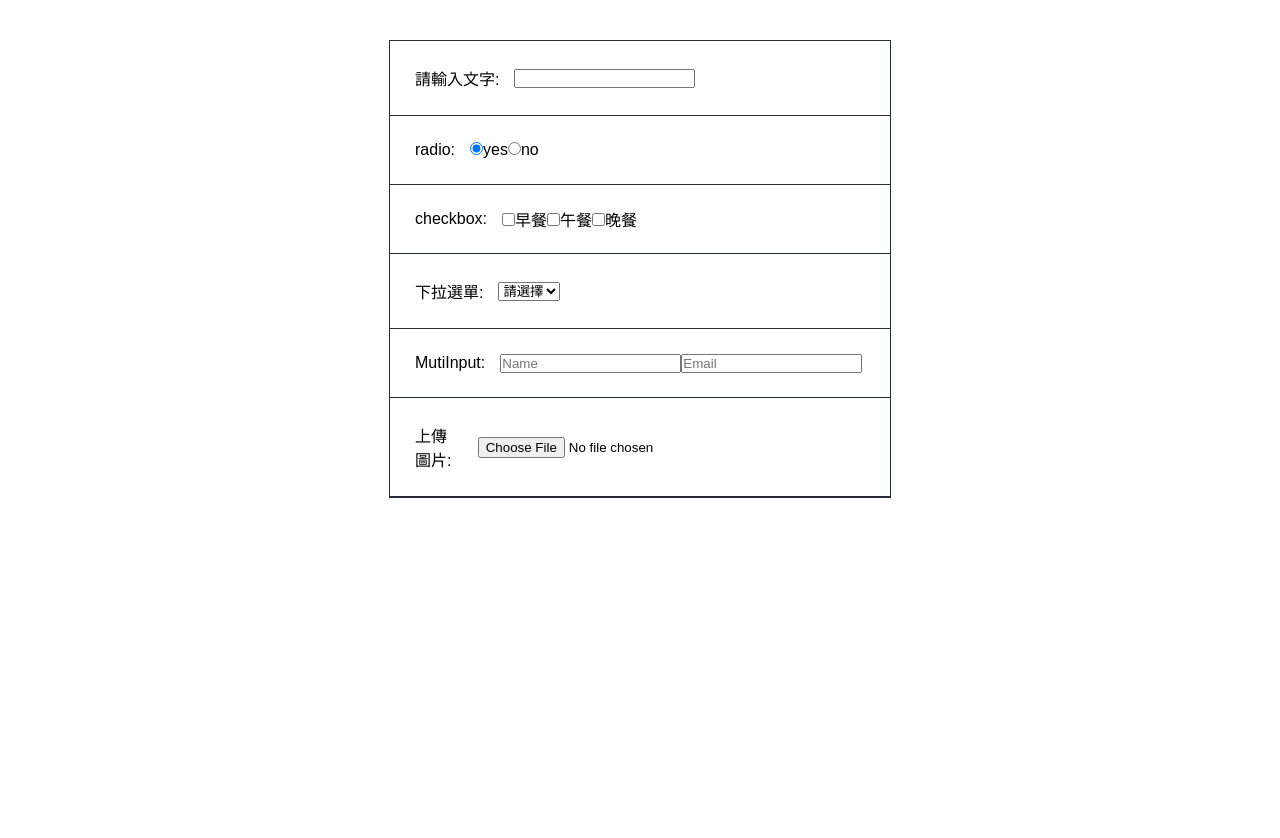
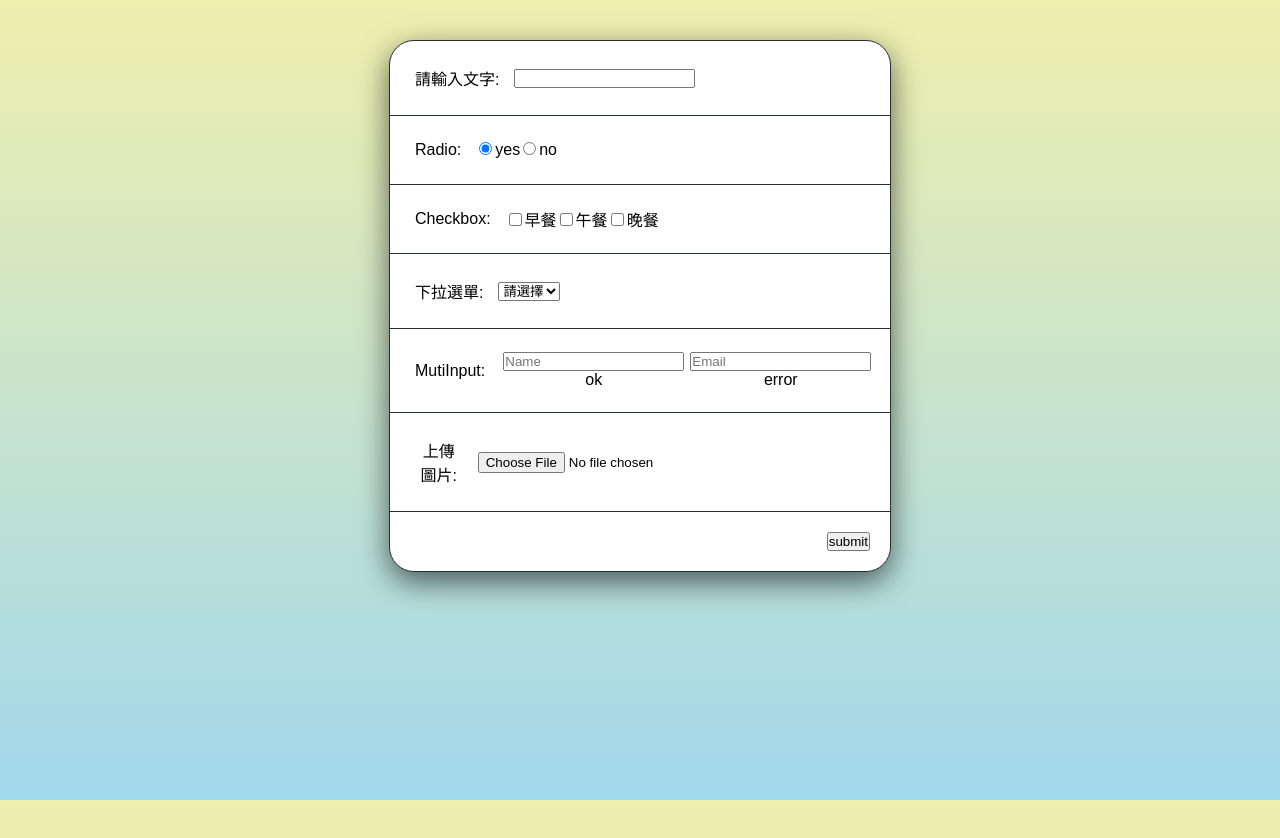
Before and after one commit to VanessaLin9/Practice-Form, a React (Create React App) app: page / in a window 1280 px wide. Before the commit the page ends 800 px from the top, so only its background shows below. Built offline with nearby package versions, Linux system fonts and the light colour scheme.

Commit message:
email validation

```diff
--- a/src/App.css
+++ b/src/App.css
@@ -3,13 +3,13 @@
 }
 
 
-@media (prefers-reduced-motion: no-preference) {
+/* @media (prefers-reduced-motion: no-preference) {
   .App-logo {
     animation: App-logo-spin infinite 20s linear;
   }
-}
+} */
 
-.App-header {
+/* .App-header {
   background-color: #282c34;
   min-height: 100vh;
   display: flex;
@@ -18,9 +18,9 @@
   justify-content: center;
   font-size: calc(10px + 2vmin);
   color: white;
-}
+} */
 
-.App-link {
+/* .App-link {
   color: #61dafb;
 }
 
@@ -31,8 +31,11 @@
   to {
     transform: rotate(360deg);
   }
+} */
+body {
+  height: 100vh;
+  background: linear-gradient(0deg, rgb(161, 216, 236), rgb(239, 239, 173))fixed center center/100% 100%;
 }
-
 .container {
   width: 500px;
   display: flex;
@@ -41,7 +44,10 @@
   align-items: center;
   margin: 40px auto;
   border: 1px solid #282c34;
+  border-radius: 25px;
   padding:0;
+  background-color: #fff;
+  box-shadow: 0 10px 30px rgba(0, 0, 0, .6)
 }
 
 .inputForm {
@@ -61,6 +67,12 @@
   padding: 5px;
   margin-right: 10px;
 }
+.inputBox .checkItem {
+  margin: 0 3px;
+}
+.inputBox .mutiBox {
+  margin: 3px;
+}
 .inputBox .showImg {
   width:200px;
 }
@@ -68,3 +80,7 @@
   width: 100%;
   vertical-align: middle;
 }
+.submitBtn {
+  justify-content: flex-end;
+  border-bottom: none;
+}
--- a/src/App.js
+++ b/src/App.js
@@ -3,9 +3,9 @@ import './App.css';
 
 function App() {
   return (
-    <>
+    <section className='App'>
      <Input />
-    </>
+    </section>
   );
 }
 
--- a/src/Input/index.jsx
+++ b/src/Input/index.jsx
@@ -1,5 +1,11 @@
-import { useState } from 'react'
+import { useState, useEffect } from 'react'
 const eatSomething = [{label:'早餐', finish:false}, {label:'午餐', finish:false}, {label:'晚餐', finish:false}]
+
+function validateEmail(email) {
+  const re =
+    /^(([^<>()[\]\\.,;:\s@"]+(\.[^<>()[\]\\.,;:\s@"]+)*)|(".+"))@((\[[0-9]{1,3}\.[0-9]{1,3}\.[0-9]{1,3}\.[0-9]{1,3}\])|(([a-zA-Z\-0-9]+\.)+[a-zA-Z]{2,}))$/;
+  return re.test(String(email).toLowerCase());
+}
 
 const Input = ()=> {
   const [text, setText] = useState('')
@@ -8,7 +14,12 @@ const Input = ()=> {
   const [select, setSelect] = useState('')
   const [nameInput, setNameInput] = useState('')
   const [emailInput, setEmailInput] = useState('')
+  const [validateResult, setValidateResult] = useState('')
   const [base64, setBase64] = useState('')
+  useEffect(()=> {
+    const isValidateEmail = validateEmail(emailInput)
+    setValidateResult(isValidateEmail)
+  }, [emailInput])
 
   const atInputChange= (e) => {
     const idx = e.target.dataset.index /1
@@ -32,16 +43,17 @@ const Input = ()=> {
     <div className="inputBox">
       <p className="hint">請輸入文字:</p>
        <label htmlFor="">
-        <input type="text" value={text} onChange={(e)=> setText(e.target.value)}/>
+        <input type="text" autoFocus value={text} onChange={(e)=> setText(e.target.value)}/>
       </label>
     </div>
 
     <div className="inputBox">
-      <p className="hint">radio:</p>
+      <p className="hint">Radio:</p>
       <label htmlFor="">
         <input
           type="radio"
           name="radioBoolean"
+          className="checkItem"
           value="yes"
           checked={radio ==='yes'}
           onChange={(e)=> setRadio(e.target.value)}/>yes
@@ -50,6 +62,7 @@ const Input = ()=> {
         <input
         type="radio"
         name="radioBoolean"
+        className="checkItem"
         value="no"
         checked={radio ==='no'}
         onChange={(e)=> setRadio(e.target.value)}/>no
@@ -57,12 +70,13 @@ const Input = ()=> {
     </div>
 
     <div className="inputBox">
-      <p className="hint">checkbox:</p>
+      <p className="hint">Checkbox:</p>
        {checkBox.map(({label, finish}, index)=> {
         return (
           <label key={label}>
             <input
             data-index={index}
+            className="checkItem"
             type="checkbox"
             value={label}
             checked={finish}
@@ -86,14 +100,18 @@ const Input = ()=> {
       {/* TODO validate email */}
     <div className="inputBox">
       <p className="hint">MutiInput:</p>
+      <div className="mutiBox">
         <input type="text" value={nameInput} onChange={(e) => setNameInput(e.target.value)} placeholder="Name"/>
+        <p>ok</p>
+      </div>
+
+      <div className="mutiBox">
         <input type="text" value={emailInput} onChange={(e)=> setEmailInput(e.target.value)} placeholder="Email" />
+        <p>{validateResult? 'ok': 'error'}</p>
+      </div>
     </div>
 
-
-
-   </form>
-   <div className="inputBox">
+    <div className="inputBox">
       <p className="hint">上傳圖片:</p>
       <input
       type="file"
@@ -105,6 +123,12 @@ const Input = ()=> {
       </div>
 
     </div>
+
+    <div className="inputBox submitBtn">
+      <button type='submit' className="">submit</button>
+    </div>
+
+   </form>
    </div>
   )
 }
```
Also changed, not shown: package.json (+6 -2 lines), 1 other file (tests, documents, lock files or other folders).
